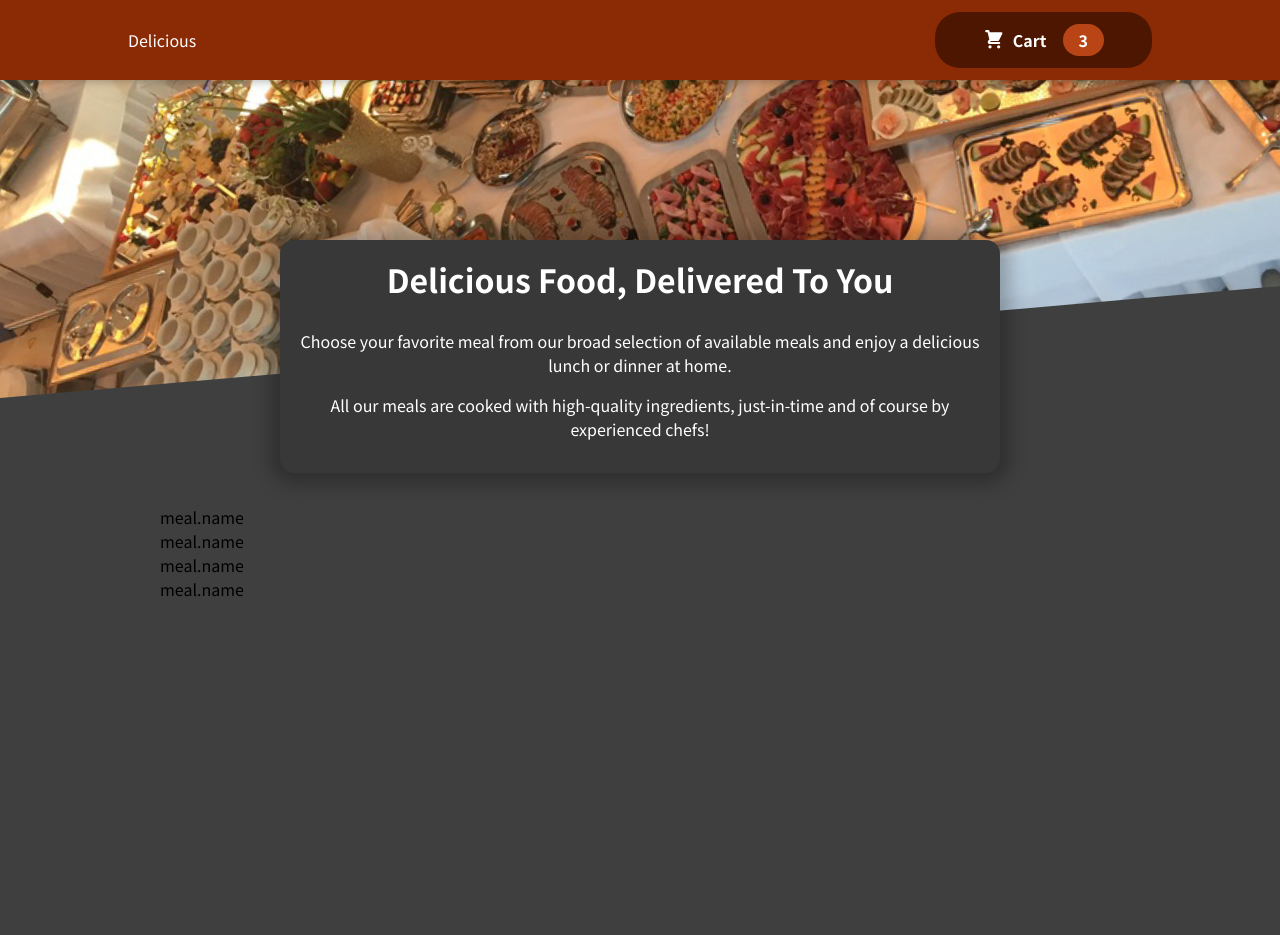
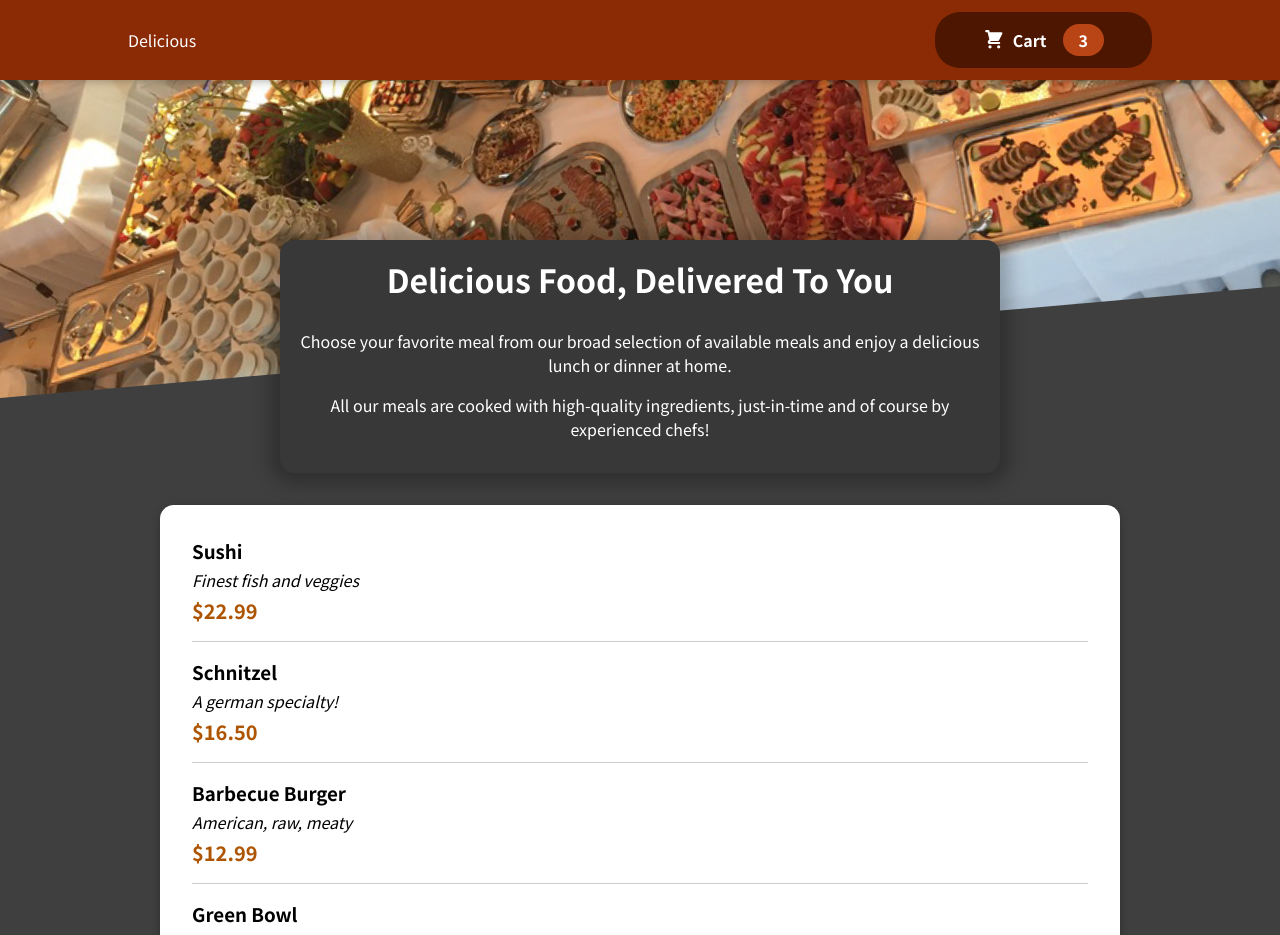
Before and after one commit to coder-kiran/food-order-react-web-app, a React (Create React App) app: page / in a window 1280 px wide. Shown: the top 935 px of the page. Before the commit the page ends 800 px from the top, so only its background shows below. Built offline with nearby package versions, Linux system fonts and the light colour scheme.

Commit message:
added individual meal items and displayed them

```diff
--- a/src/components/Meals/AvailableMeals.js
+++ b/src/components/Meals/AvailableMeals.js
@@ -1,5 +1,7 @@
 import React from 'react'
 import classes from './AvailableMeals.module.css'
+import Card from '../UI/Card'
+import MealItem from '../Meals/MealItem/MealItem'
 const DUMMY_MEALS = [
     {
       id: 'm1',
@@ -28,13 +30,17 @@
   ];
 const AvailableMeals = () => {
 
-    const mealsData = DUMMY_MEALS.map(meal=><li>meal.name</li>)
+    const mealsData = DUMMY_MEALS.map(meal=> <MealItem key={meal.id} meal={meal}/>)
     return (
+
         <section className={classes.meals}>
+          <Card>
             <ul>
             {mealsData}
             </ul>
+            </Card>
         </section>
+
     )
 }
 
--- /dev/null
+++ b/src/components/Meals/MealItem/MealItem.js
@@ -0,0 +1,18 @@
+import React from "react";
+import classes from "./MealItem.module.css";
+function MealItem(props) {
+    const price = `$${props.meal.price.toFixed(2)}`
+  return (
+    <>
+      <li className={classes.meal}>
+        <div>
+          <h3>{props.meal.name}</h3>
+          <div className={classes.description}>{props.meal.description}</div>
+          <div className={classes.price}>{price}</div>
+        </div>
+      </li>
+    </>
+  );
+}
+
+export default MealItem;
--- /dev/null
+++ b/src/components/Meals/MealItem/MealItem.module.css
@@ -0,0 +1,22 @@
+.meal {
+    display: flex;
+    justify-content: space-between;
+    margin: 1rem;
+    padding-bottom: 1rem;
+    border-bottom: 1px solid #ccc;
+  }
+
+  .meal h3 {
+    margin: 0 0 0.25rem 0;
+  }
+
+  .description {
+    font-style: italic;
+  }
+
+  .price {
+    margin-top: 0.25rem;
+    font-weight: bold;
+    color: #ad5502;
+    font-size: 1.25rem;
+  }
--- /dev/null
+++ b/src/components/UI/Card.js
@@ -0,0 +1,11 @@
+import React from 'react'
+import classes from './Card.module.css';
+function Card(props) {
+    return (
+        <div className={classes.card}>
+            {props.children}
+        </div>
+    )
+}
+
+export default Card
--- /dev/null
+++ b/src/components/UI/Card.module.css
@@ -0,0 +1,6 @@
+.card {
+    padding: 1rem;
+    box-shadow: 0 2px 8px rgba(0, 0, 0, 0.25);
+    border-radius: 14px;
+    background-color: white;
+  }
```
